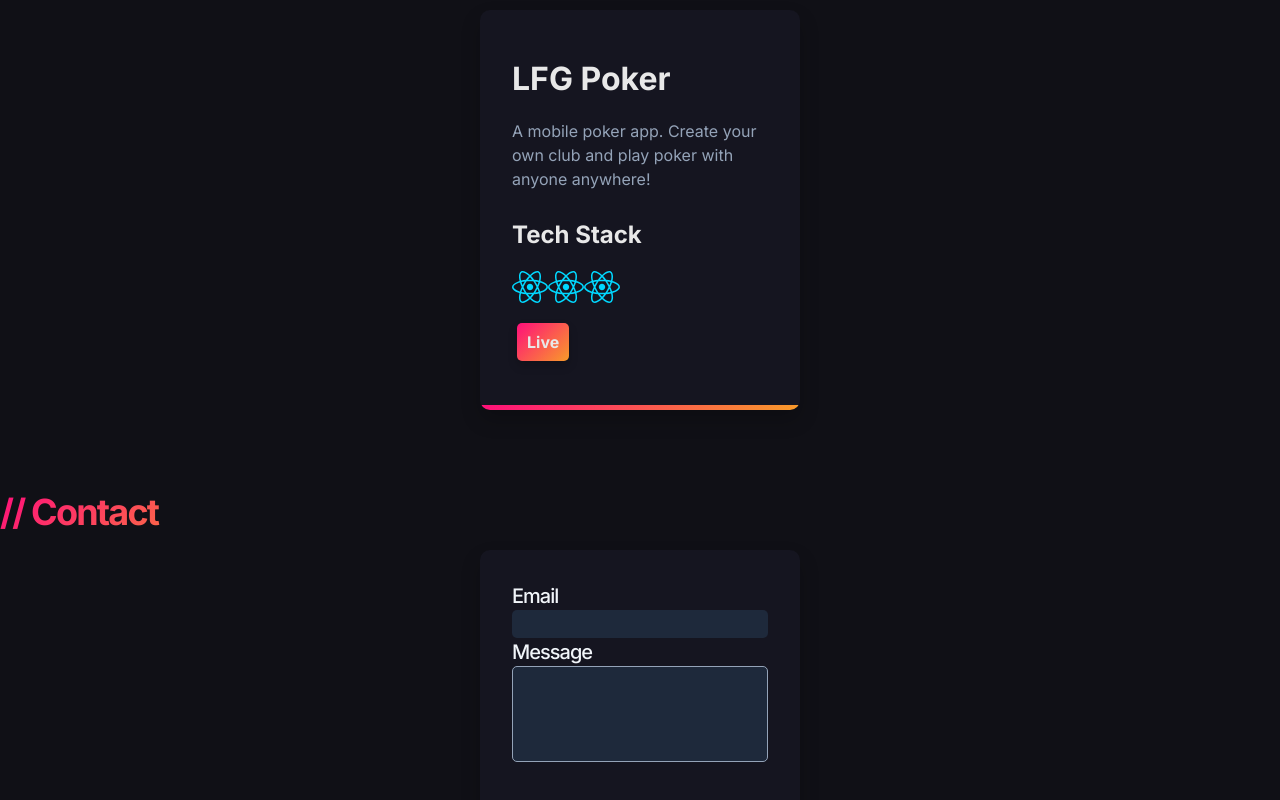
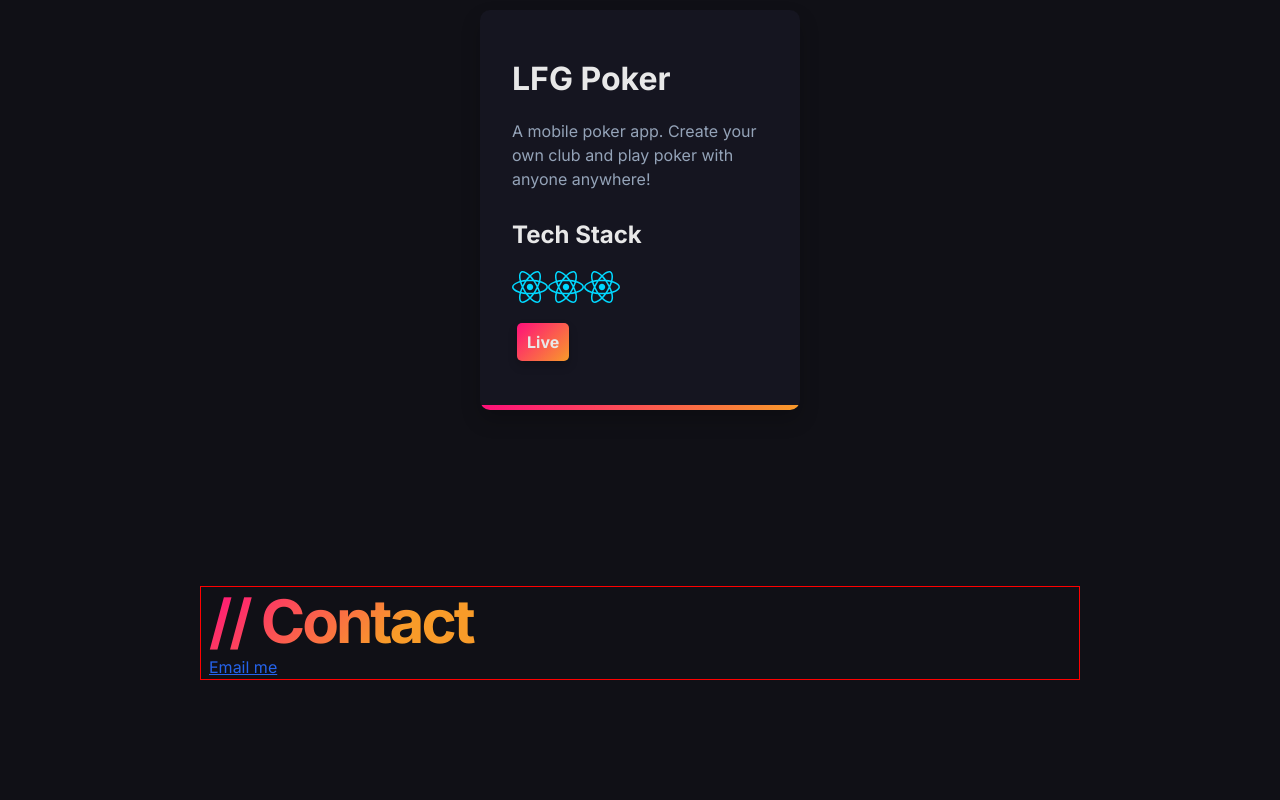
Before and after one commit to Buna101/portfolio, a React (Vite) app: page / in a window 1280 px wide. Shown: the part 1642-2442 px from the top of the page. After the commit the page ends 2322 px from the top, so only its background shows below. Built offline with nearby package versions, Linux system fonts and the light colour scheme; a web font is replaced by a local one.

Commit message:
contact test

```diff
--- a/src/components/contact/Contact.css
+++ b/src/components/contact/Contact.css
@@ -1,7 +1,7 @@
 .contact__container {
   margin-top: 5rem;
   display: flex;
-  /* justify-content: center; */
+  align-self: center;
   flex-direction: column;
 }
 
@@ -66,3 +66,49 @@
 .contact__card__textarea:focus {
   outline: none;
 }
+
+/* DESKTOP STYLES */
+
+/* very small screens */
+/* this doesnt exit we automatically put them to a mobile view this isnt wide enough */
+@media (min-width: 475px) and (orientation: landscape) {
+  .contact__container {
+    width: 40rem;
+    border: 1px solid red;
+    margin-top: 11rem;
+  }
+  .contact__title {
+    font-size: var(--size-4xl);
+  }
+}
+
+/* small screens */
+@media (min-width: 640px) and (orientation: landscape) {
+}
+
+/* medium screens */
+@media (min-width: 768px) and (orientation: landscape) {
+  .contact__container {
+  }
+  .contact_title {
+    font-size: var(--size-5xl);
+  }
+}
+
+/* large screens */
+@media (min-width: 1024px) and (orientation: landscape) {
+  .contact__container {
+    width: 55rem;
+  }
+  .contact__title {
+    font-size: var(--size-6xl);
+  }
+}
+
+/* extra large screens */
+@media (min-width: 1280px) and (orientation: landscape) {
+}
+
+/* 2xl screens */
+@media (min-width: 1536px) and (orientation: landscape) {
+}
--- a/src/components/contact/Contact.jsx
+++ b/src/components/contact/Contact.jsx
@@ -3,15 +3,18 @@ import "./Contact.css";
 
 function Contact() {
   return (
-    <div className='contact__container'>
+    <div className='container section contact__container'>
       <div className='contact__title'>// Contact</div>
 
-      <div className='contact__card'>
+      {/* TODO: for now we keep this as a direct mail link, but eventually have a built in contact system */}
+
+      {/* <div className='contact__card'>
         <div className='contact__card__title'>Email</div>
         <input className='contact__card__input'></input>
         <div className='contact__card__title'>Message</div>
         <textarea className='contact__card__textarea'></textarea>
-      </div>
+      </div> */}
+      <a href='mailto:info@example.com'>Email me</a>
     </div>
   );
 }
--- a/src/components/more/More.jsx
+++ b/src/components/more/More.jsx
@@ -33,7 +33,7 @@ function More(props) {
             <div className='more__paragraph'>
               <p className='more__paragraph__intro'>
                 Hello there, I'm Miles!
-                <br></br>A full stack developer from St. Louis MO.
+                <br></br>A Web developer from St. Louis MO.
                 <br></br>
               </p>
               <p
--- a/src/components/work/Work.jsx
+++ b/src/components/work/Work.jsx
@@ -21,7 +21,14 @@ function Work() {
               <img src={react}></img>
             </div>
             <div style={{ display: "flex" }}>
-              <button className='button'>Live</button>
+              <a
+                href='https://www.lfgpoker.app'
+                target='_blank'
+                className=''
+                rel='noreferrer'>
+                <button className='button'>Live</button>
+              </a>
+
               <button style={{ opacity: 0 }} className='button'>
                 Github
               </button>
```
